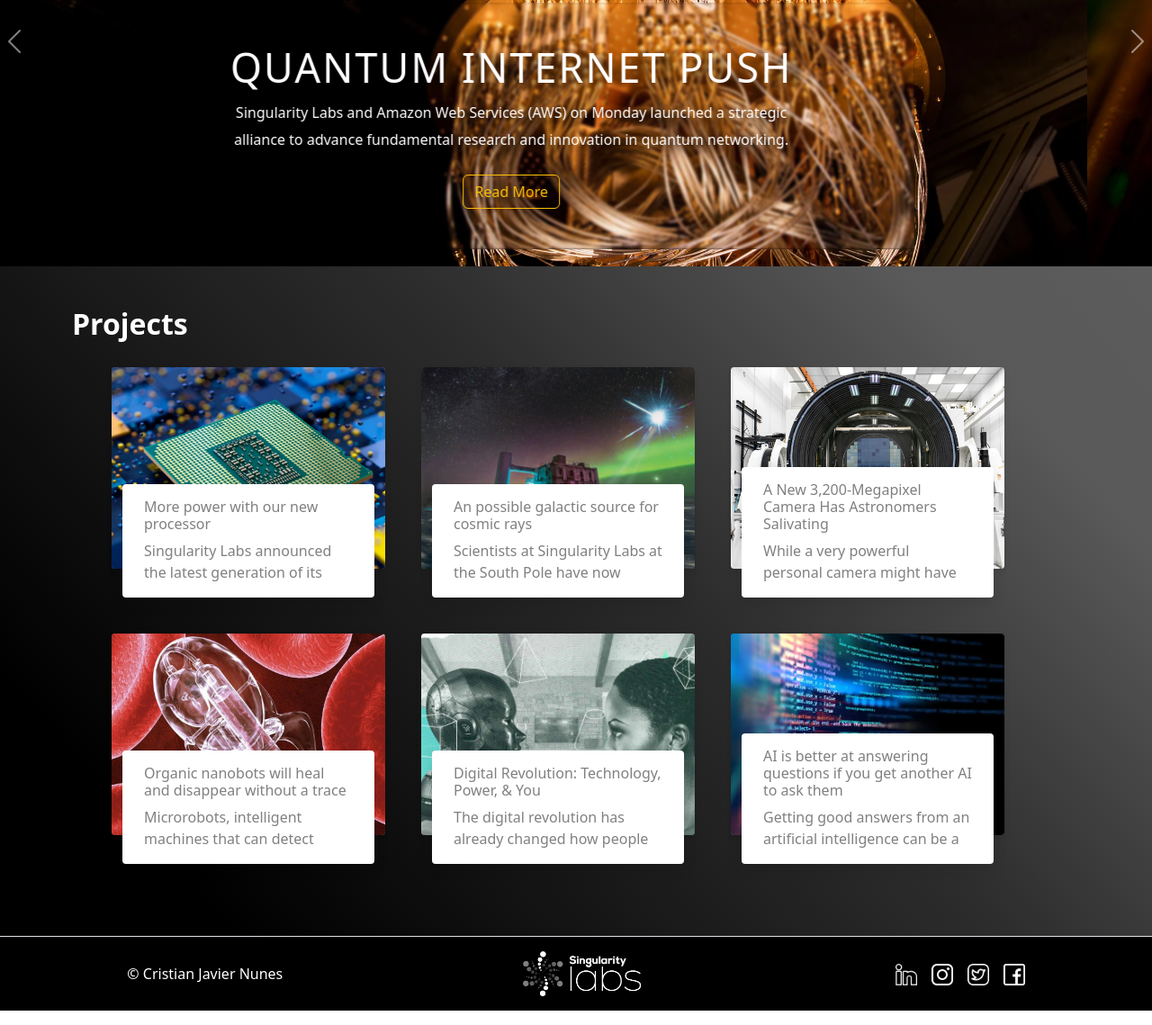
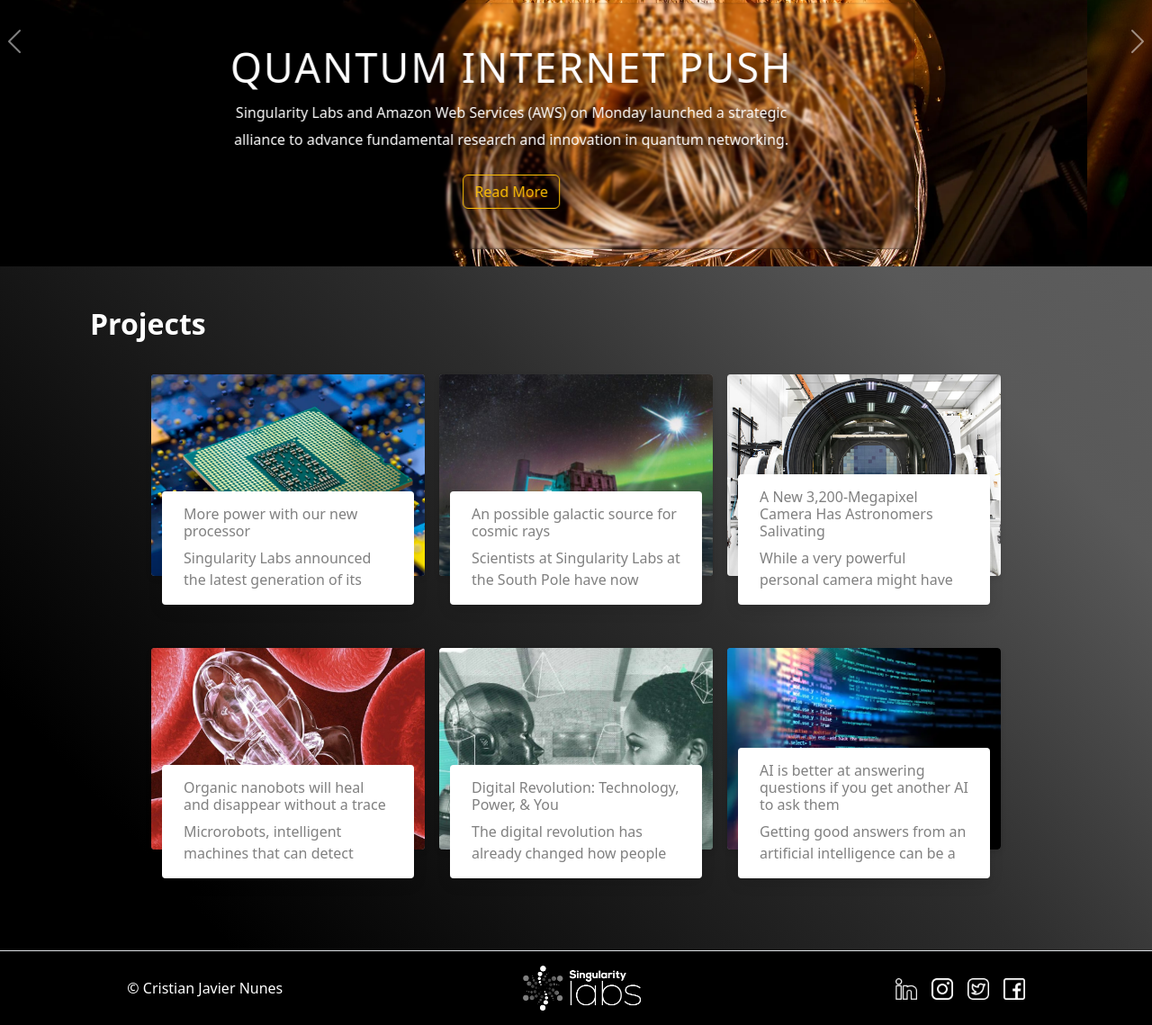
Before and after one commit to crisjav93/project_singularity, a website: page vistas/proyectos.html in a window 1280 px wide. Shown: the part 293-1432 px from the top of the page at 90% size. Drawn offline with nearby package versions, Linux system fonts and the light colour scheme.

Commit message:
iniciando optimizacion

```diff
--- a/estilos/ssas/main.scss
+++ b/estilos/ssas/main.scss
@@ -21,7 +21,7 @@
 
 .projects_card-container {
     width: 100vw;
-    padding: 40px 80px;
+    padding: 40px 60px;
     align-items: center;
     justify-content: center;
     display: flex;
@@ -33,6 +33,7 @@
     font-size: 32px;
     font-weight: 600;
     margin-bottom: 24px;
+    margin-left: 40px;
     }
 }
 
@@ -45,7 +46,7 @@
     display: flex;
     flex-direction: column;
     align-items: center;
-    margin-right: 40px;
+    margin: 0.5rem;
     margin-bottom: 40px;
     transition: transform 500ms;
     transition-timing-function: cubic-bezier(1, -0.65, 0, 1.31);
```
Also changed, not shown: estilos/css/styles.css.
